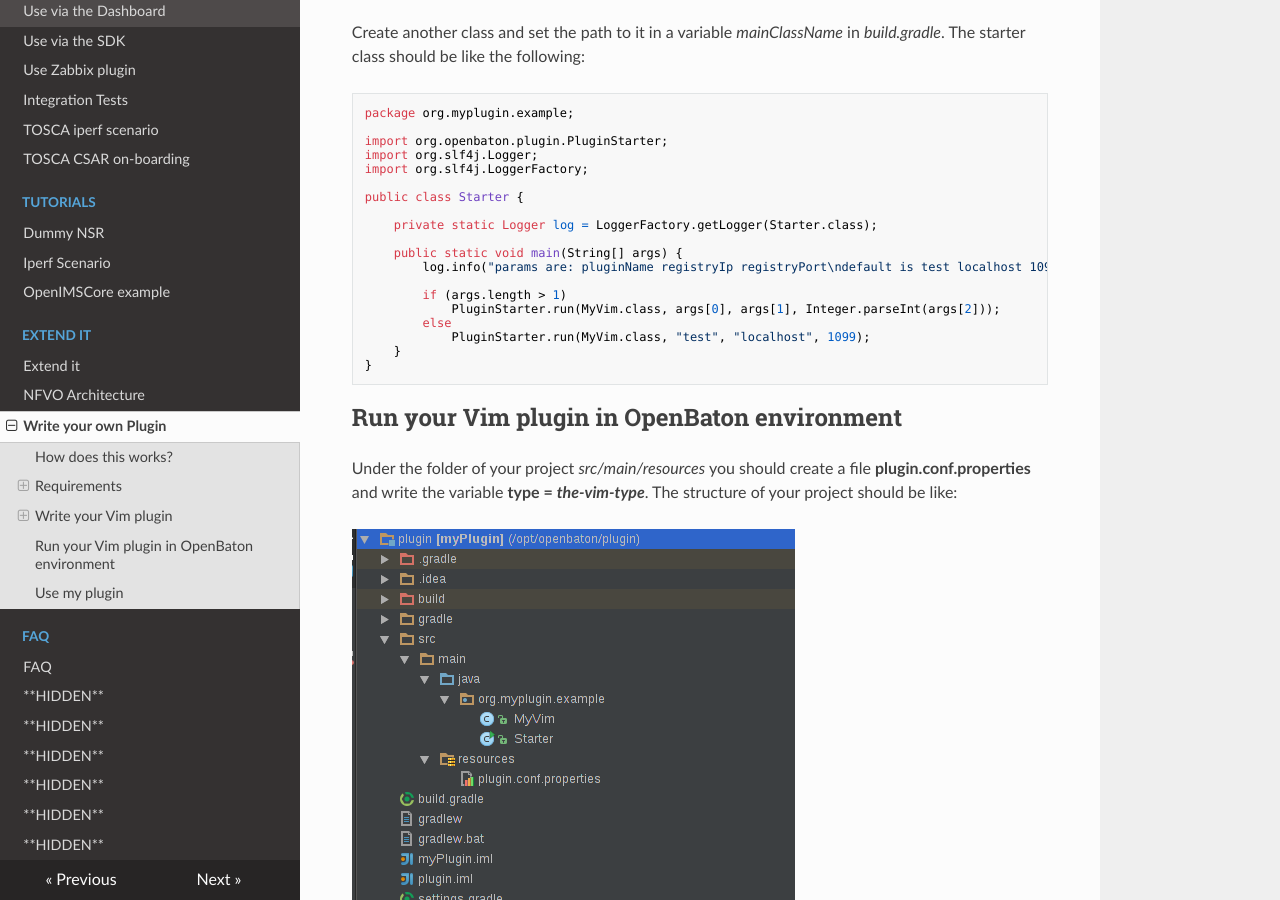
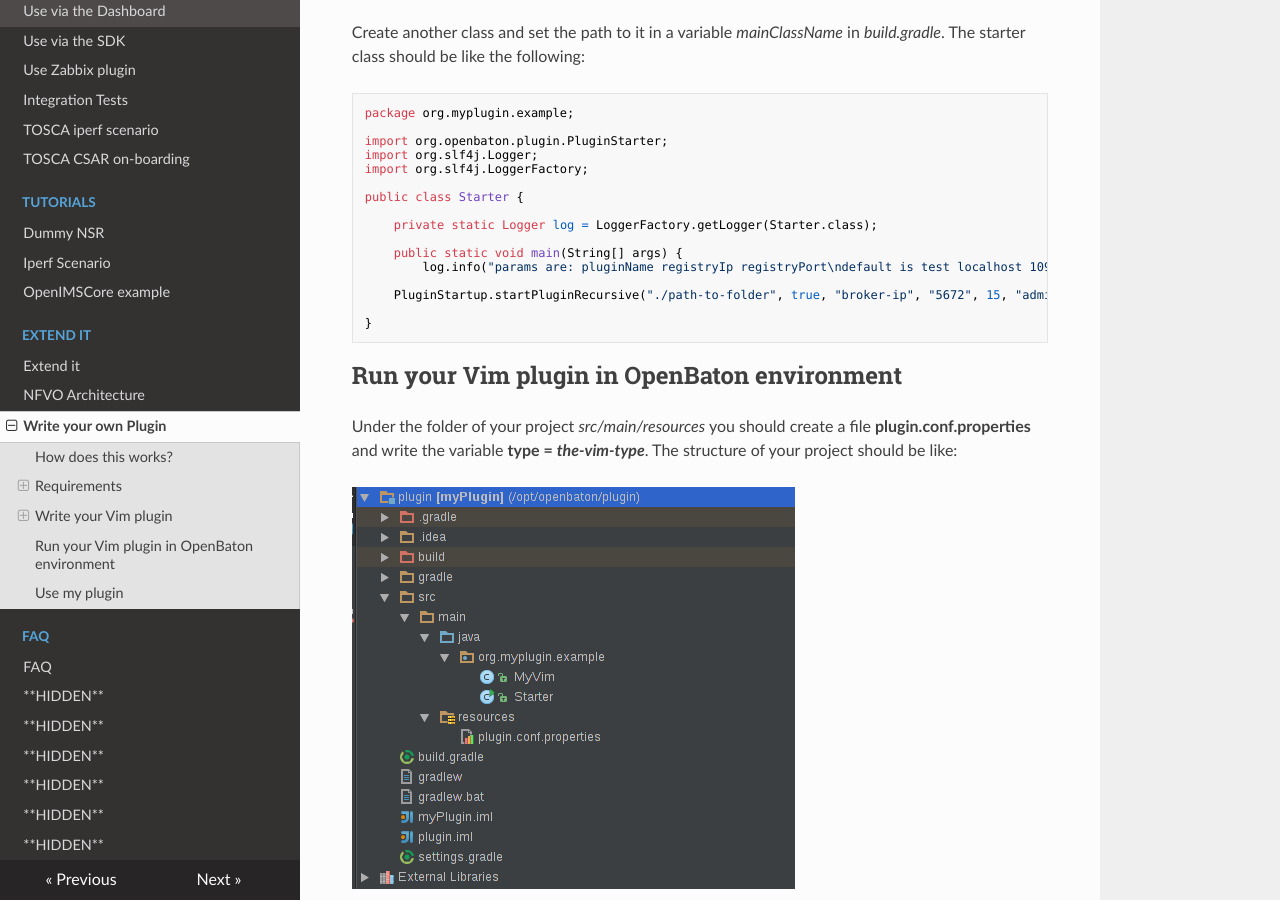
Before and after one commit to openbaton/docs, an MkDocs documentation site: the page built from docs/vim-plugin.md, in a window 1280 px wide and 900 px high, scrolled down 7844 px. Built offline with MkDocs 1.6.1, drawn with Linux system fonts in a browser that asks for light colours; nearby versions of some CDN libraries; old or Windows-style settings are respelled for this version of MkDocs.

Commit message:
upddated plugin startup

````diff
--- a/docs/vim-plugin.md
+++ b/docs/vim-plugin.md
@@ -221,11 +221,8 @@
     public static void main(String[] args) {
         log.info("params are: pluginName registryIp registryPort\ndefault is test localhost 1099");
 
-        if (args.length > 1)
-            PluginStarter.run(MyVim.class, args[0], args[1], Integer.parseInt(args[2]));
-        else
-            PluginStarter.run(MyVim.class, "test", "localhost", 1099);
-    }
+    PluginStartup.startPluginRecursive("./path-to-folder", true, "broker-ip", "5672", 15, "admin", "openbaton", "15672");
+
 }
 ```
 
````
